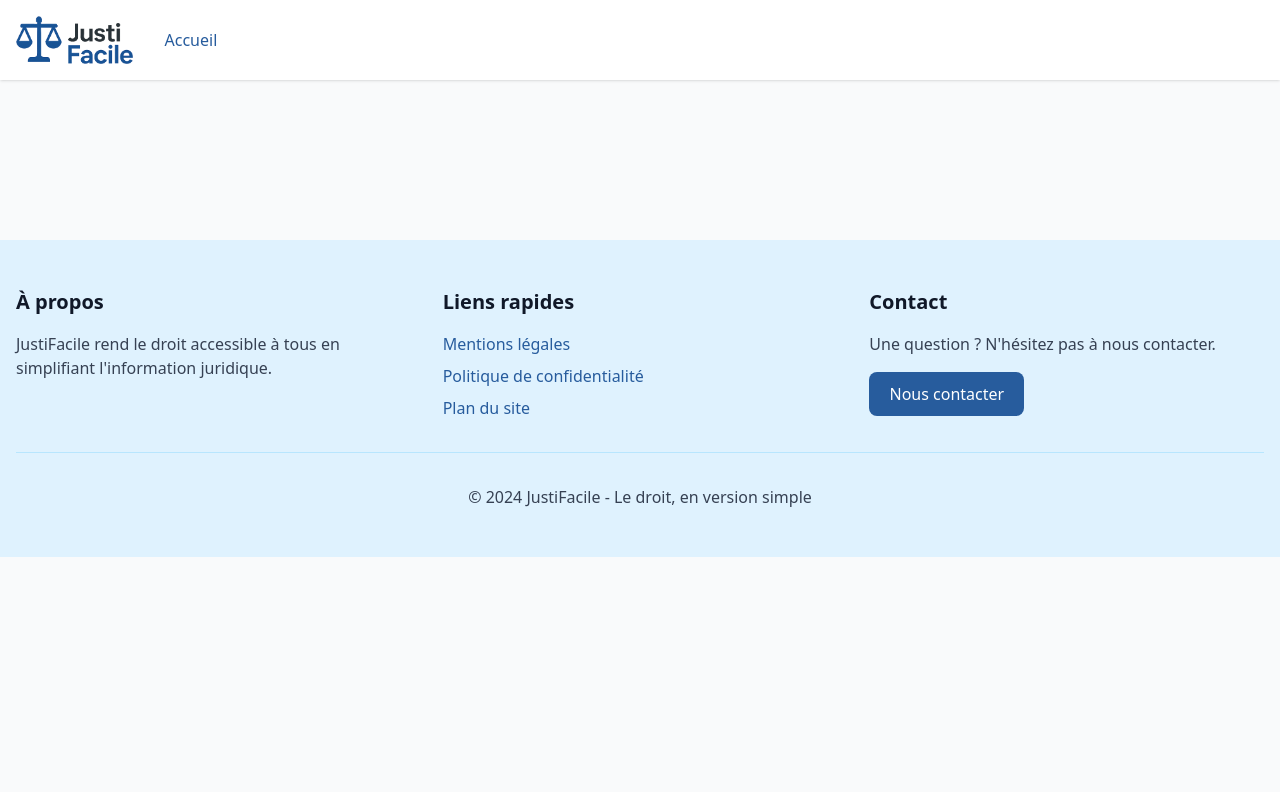
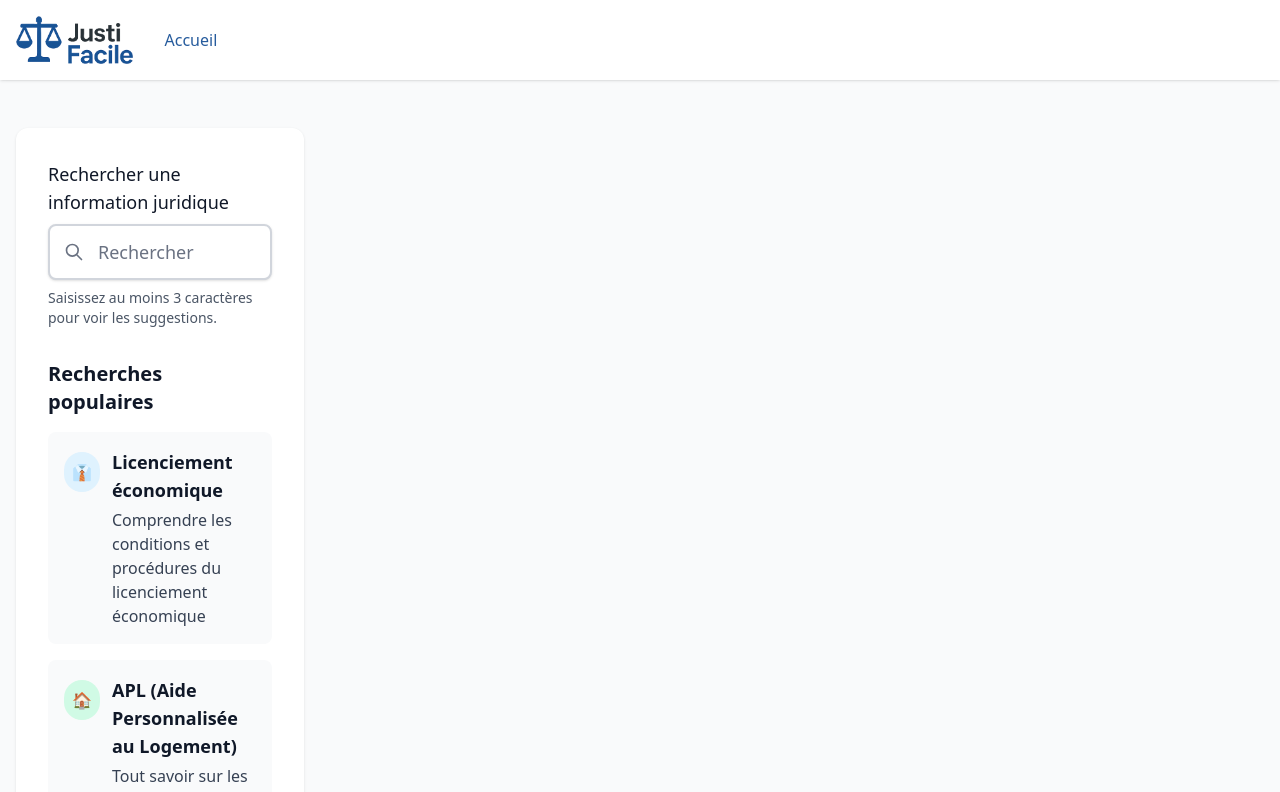
Before and after one commit to MaximeCerjak/Justi-Facile, a React (Vite) app: page / in a window 1280 px wide. Shown: the top 792 px of the page. Built offline with nearby package versions, Linux system fonts and the light colour scheme.

Commit message:
DEV : Search bar

```diff
--- a/src/components/Home.tsx
+++ b/src/components/Home.tsx
@@ -1,11 +1,69 @@
 import React from 'react';
+import SearchBar from './SearchBar';
+import type { Category, SearchResult } from '../types';
+
+const MOCK_SEARCH_RESULTS: SearchResult[] = [
+  {
+    id: '1',
+    title: 'Licenciement économique',
+    category: 'travail',
+    description: 'Comprendre les conditions et procédures du licenciement économique',
+  },
+  {
+    id: '2',
+    title: 'APL (Aide Personnalisée au Logement)',
+    category: 'logement',
+    description: 'Tout savoir sur les aides au logement',
+  },
+];
 
 const Home = (): React.ReactElement => {
+  const handleSearch = async (query: string): Promise<SearchResult[]> => {
+    // Simulation d'une recherche
+    await new Promise(resolve => setTimeout(resolve, 300));
+    return MOCK_SEARCH_RESULTS.filter(result =>
+      result.title.toLowerCase().includes(query.toLowerCase())
+    );
+  };
 
   return (
     <div className="w-full px-4 py-12">
       <div className="grid grid-cols-1 lg:grid-cols-12 gap-8">
-        <div className="lg:col-span-9">
+        {/* Colonne de gauche - Recherche */}
+        <div className="lg:col-span-3">
+          <section aria-labelledby="search-heading" className="bg-white rounded-xl shadow-sm p-8 sticky top-24">
+            <SearchBar onSearch={handleSearch} />
+
+            <div className="mt-8">
+              <h3 className="text-xl font-bold text-gray-900 mb-4">Recherches populaires</h3>
+              <ul className="space-y-4">
+                {MOCK_SEARCH_RESULTS.map(result => (
+                  <li
+                    key={result.id}
+                    className="group p-4 bg-gray-50 rounded-lg hover:bg-sky-50 transition-all duration-200 cursor-pointer"
+                  >
+                    <div className="flex items-start space-x-3">
+                      <div className="flex-shrink-0 mt-1">
+                        <span className={`inline-block p-2 rounded-full ${
+                          result.category === 'travail'
+                            ? 'bg-sky-100 text-sky-700'
+                            : 'bg-emerald-100 text-emerald-700'
+                        }`}>
+                          {result.category === 'travail' ? '👔' : '🏠'}
+                        </span>
+                      </div>
+                      <div>
+                        <h4 className="text-lg font-semibold text-gray-900 group-hover:text-sky-700 transition-colors">
+                          {result.title}
+                        </h4>
+                        <p className="mt-1 text-gray-700">{result.description}</p>
+                      </div>
+                    </div>
+                  </li>
+                ))}
+              </ul>
+            </div>
+          </section>
         </div>
       </div>
     </div>
--- /dev/null
+++ b/src/components/SearchBar.tsx
@@ -0,0 +1,152 @@
+import React, { useState, useRef, useEffect } from 'react';
+import type { SearchResult } from '../types';
+
+interface SearchBarProps {
+  onSearch: (query: string) => Promise<SearchResult[]>;
+}
+
+const SearchBar = ({ onSearch }: SearchBarProps): React.ReactElement => {
+  const [query, setQuery] = useState('');
+  const [results, setResults] = useState<SearchResult[]>([]);
+  const [isLoading, setIsLoading] = useState(false);
+  const [activeIndex, setActiveIndex] = useState(-1);
+  const resultsRef = useRef<HTMLUListElement>(null);
+  const searchTimeoutRef = useRef<number | undefined>(undefined);
+
+  useEffect(() => {
+    const handleSearch = async (): Promise<void> => {
+      if (query.length >= 3) {
+        setIsLoading(true);
+        try {
+          const searchResults = await onSearch(query);
+          setResults(searchResults);
+          setActiveIndex(-1);
+        } catch (error) {
+          console.error('Erreur de recherche:', error);
+          setResults([]);
+        } finally {
+          setIsLoading(false);
+        }
+      } else {
+        setResults([]);
+      }
+    };
+
+    clearTimeout(searchTimeoutRef.current);
+    searchTimeoutRef.current = window.setTimeout(handleSearch, 300);
+
+    return () => {
+      clearTimeout(searchTimeoutRef.current);
+    };
+  }, [query, onSearch]);
+
+  const handleKeyDown = (e: React.KeyboardEvent): void => {
+    switch (e.key) {
+      case 'ArrowDown':
+        e.preventDefault();
+        setActiveIndex(prev => (prev < results.length - 1 ? prev + 1 : prev));
+        break;
+      case 'ArrowUp':
+        e.preventDefault();
+        setActiveIndex(prev => (prev > 0 ? prev - 1 : -1));
+        break;
+      case 'Enter':
+        if (activeIndex >= 0 && results[activeIndex]) {
+          // Handle selection
+          setQuery(results[activeIndex].title);
+          setResults([]);
+        }
+        break;
+      case 'Escape':
+        setResults([]);
+        setActiveIndex(-1);
+        break;
+    }
+  };
+
+  return (
+    <div className="relative w-full" role="search">
+      <label htmlFor="search" className="block text-lg font-medium text-gray-900 mb-2">
+        Rechercher une information juridique
+      </label>
+      <div className="relative">
+        <div className="relative flex items-center">
+          <svg
+            className="absolute left-4 h-5 w-5 text-gray-500"
+            fill="none"
+            stroke="currentColor"
+            viewBox="0 0 24 24"
+          >
+            <path
+              strokeLinecap="round"
+              strokeLinejoin="round"
+              strokeWidth={2}
+              d="M21 21l-6-6m2-5a7 7 0 11-14 0 7 7 0 0114 0z"
+            />
+          </svg>
+          <input
+            type="search"
+            id="search"
+            className="w-full pl-12 pr-4 py-3 text-lg border-2 border-gray-300 rounded-lg bg-white text-gray-900 placeholder-gray-500 focus:outline-none focus:ring-2 focus:ring-primary-500 focus:border-primary-500 transition duration-150 ease-in-out shadow-sm"
+            placeholder="Rechercher"
+            value={query}
+            onChange={(e) => setQuery(e.target.value)}
+            onKeyDown={handleKeyDown}
+            aria-expanded={results.length > 0}
+            aria-controls="search-results"
+            aria-describedby="search-description"
+          />
+          {isLoading && (
+            <div
+              className="absolute right-4 flex items-center"
+              aria-live="polite"
+            >
+              <span className="sr-only">Recherche en cours...</span>
+              <div className="animate-spin h-5 w-5 border-2 border-primary-600 rounded-full border-t-transparent"></div>
+            </div>
+          )}
+        </div>
+        <div id="search-description" className="mt-2 text-sm text-gray-600">
+          Saisissez au moins 3 caractères pour voir les suggestions.
+        </div>
+      </div>
+
+      {results.length > 0 && (
+        <ul
+          id="search-results"
+          ref={resultsRef}
+          className="absolute z-10 w-full mt-2 bg-white border-2 border-gray-200 rounded-lg shadow-lg divide-y divide-gray-200"
+          role="listbox"
+          aria-label="Résultats de recherche"
+        >
+          {results.map((result, index) => (
+            <li
+              key={result.id}
+              role="option"
+              aria-selected={index === activeIndex}
+              className={`p-4 cursor-pointer transition duration-150 ease-in-out ${
+                index === activeIndex
+                  ? 'bg-primary-50 border-l-4 border-primary-600'
+                  : 'hover:bg-gray-50'
+              }`}
+              onClick={() => {
+                setQuery(result.title);
+                setResults([]);
+              }}
+            >
+              <div className="font-medium text-gray-900">{result.title}</div>
+              <div className="mt-1 text-sm text-gray-700">
+                <span className="inline-flex items-center px-2.5 py-0.5 rounded-full text-xs font-medium bg-primary-100 text-primary-800">
+                  {result.category}
+                </span>
+                <p className="mt-1">{result.description}</p>
+              </div>
+            </li>
+          ))}
+        </ul>
+      )}
+    </div>
+  );
+};
+
+export default SearchBar;
--- /dev/null
+++ b/src/types/index.ts
@@ -0,0 +1,28 @@
+export interface LegalTopic {
+  id: string;
+  title: string;
+  category: string;
+  description: string;
+  content: string;
+}
+
+export interface LegalDetail {
+  id: string;
+  title: string;
+  category: string;
+  description: string;
+  content: {
+    droits: string[];
+    conseils: string[];
+    textes_loi: string[];
+  };
+}
+
+export interface SearchResult {
+  id: string;
+  title: string;
+  category: string;
+  description: string;
+}
+
+export type Category = 'logement' | 'travail' | 'famille' | 'consommation' | 'justice';
```
